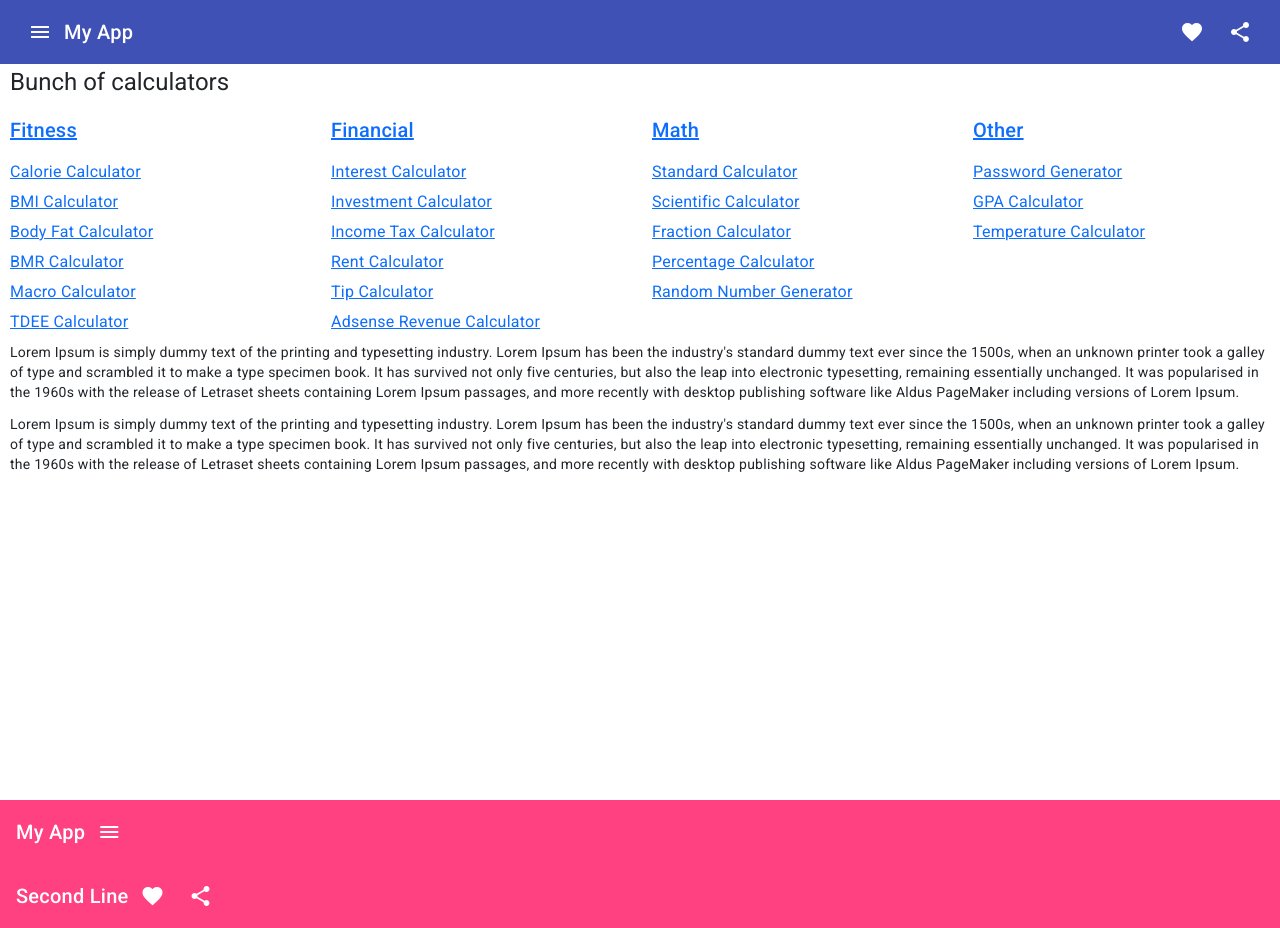
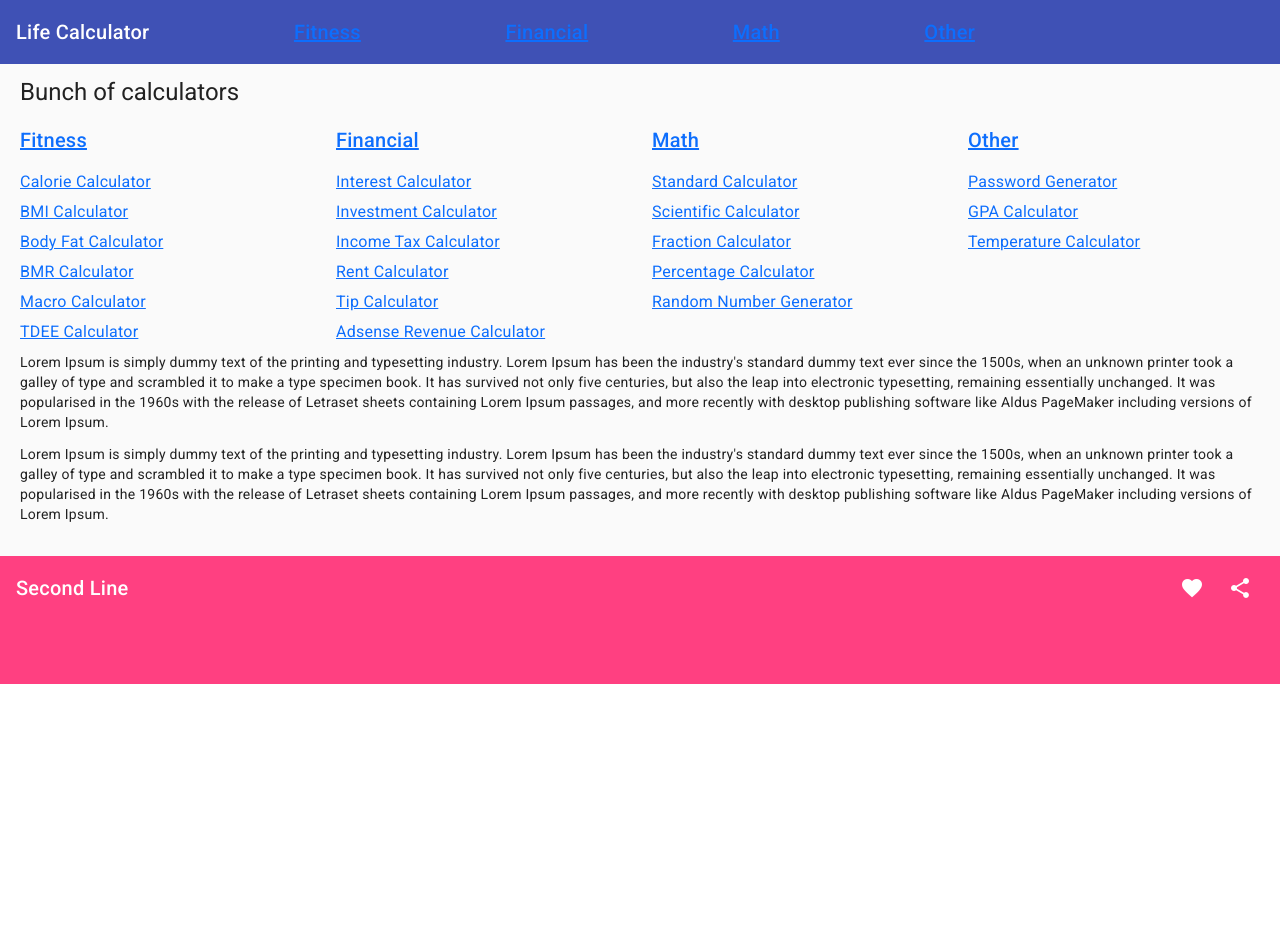
Before and after one commit to olliev12/life-calculator, an Angular app: page / in a window 1280 px wide. After the commit the page ends 800 px from the top, so only its background shows below. Built offline with nearby package versions, Linux system fonts and the light colour scheme.

Commit message:
site header footer and hom updates

```diff
--- a/src/app/app.component.html
+++ b/src/app/app.component.html
@@ -1,3 +1,23 @@
-<app-header></app-header>
-<router-outlet></router-outlet>
-<app-footer></app-footer>
+
+<mat-drawer-container class="example-container" autosize>
+  <mat-drawer #drawer class="example-sidenav" mode="over">
+    <p class="title">Life Calculator</p>
+    <hr>
+    <ul>
+      <li class="nav-list-item" *ngFor="let calculator of calculators">
+        <a
+          [href]="appGlobal.calculatorTypeRoute(calculator)"
+          [routerLink]="appGlobal.calculatorTypeRoute(calculator)"
+          (click)="mobileNav()"
+        >{{calculator.label}}</a>
+      </li>
+    </ul>
+  </mat-drawer>
+
+  <div class="example-sidenav-content">
+    <app-header></app-header>
+    <router-outlet></router-outlet>
+    <app-footer></app-footer>
+  </div>
+
+</mat-drawer-container>
--- a/src/app/app.component.scss
+++ b/src/app/app.component.scss
@@ -0,0 +1,22 @@
+.title {
+  font-size: 24px;
+  padding: 20px;
+  margin-bottom: 0px;
+  margin-top: 10px;
+}
+
+.nav-list-item {
+  font-size: large;
+  margin: 25px 25px 10px 0px;
+}
+
+hr {
+  margin-top: 0px;
+}
+
+ul {
+  list-style-type: none;
+}
+.example-spacer {
+  flex: 1 1 auto;
+}
--- a/src/app/app.component.ts
+++ b/src/app/app.component.ts
@@ -1,10 +1,38 @@
-import { Component } from '@angular/core';
-
+import { AfterContentInit, Component, ViewChild } from '@angular/core';
+import * as AppConfig  from './config/app-config';
+import { AppGlobal } from './services/app-global';
+import { MatDrawer } from '@angular/material/sidenav';
 @Component({
   selector: 'app-root',
   templateUrl: './app.component.html',
   styleUrls: ['./app.component.scss']
 })
-export class AppComponent {
+export class AppComponent implements AfterContentInit {
+  @ViewChild('drawer', { static: true }) public drawer!: MatDrawer;
+  readonly calculators: AppConfig.CalculatorType[] = AppConfig.calculators;
   title = 'life-calculator';
+
+  constructor(public appGlobal: AppGlobal) {
+    this.appGlobal.menuOpened.subscribe((menuIsOpened: boolean) => {
+      if (this.drawer && menuIsOpened) {
+        this.drawer.toggle();
+      }
+    });
+  }
+
+  ngAfterContentInit() {
+    this.drawer._animationEnd.subscribe((_animationEnd) => {
+      if (_animationEnd?.fromState === 'open' && _animationEnd?.toState === 'void') {
+        this.appGlobal.toggleMenu();
+      }
+    })
+  }
+
+  mobileNav() {
+    this.appGlobal.noHref();
+    this.drawer.close();
+    // this.appGlobal.toggleMenu();
+
+  }
+
 }
--- a/src/app/app.module.ts
+++ b/src/app/app.module.ts
@@ -9,6 +9,7 @@ import { FooterComponent } from './footer/footer.component';
 import { MatIconModule } from '@angular/material/icon';
 import { MatButtonModule } from '@angular/material/button';
 import { MatToolbarModule } from '@angular/material/toolbar';
+import { MatSidenavModule } from '@angular/material/sidenav'
 import { AppGlobalModule } from './services/app-global.module';
 
 @NgModule({
@@ -24,6 +25,7 @@ import { AppGlobalModule } from './services/app-global.module';
     MatIconModule,
     MatButtonModule,
     MatToolbarModule,
+    MatSidenavModule,
     AppGlobalModule.forRoot()
   ],
   providers: [],
--- a/src/app/footer/footer.component.html
+++ b/src/app/footer/footer.component.html
@@ -1,13 +1,5 @@
 <div class="footer-wrapper">
   <mat-toolbar color="accent">
-    <mat-toolbar-row>
-      <span>My App</span>
-      <span class="example-spacer"></span>
-      <button mat-icon-button class="example-icon" aria-label="Example icon-button with menu icon">
-        <mat-icon>menu</mat-icon>
-      </button>
-    </mat-toolbar-row>
-
     <mat-toolbar-row>
       <span>Second Line</span>
       <span class="example-spacer"></span>
@@ -18,5 +10,39 @@
         <mat-icon>share</mat-icon>
       </button>
     </mat-toolbar-row>
+    <mat-toolbar-row>
+      <span class="example-spacer"></span>
+        <a class="bottom-link" *ngFor="let page of pages"
+          [href]="appGlobal.calculatorTypeRoute(page)"
+          [routerLink]="appGlobal.calculatorTypeRoute(page)"
+          (click)="appGlobal.noHref()"
+        >
+          <p class="bottom-link-text">{{page.label}}</p>
+        </a>
+      <span class="example-spacer"></span>
+    </mat-toolbar-row>
   </mat-toolbar>
+
+  <!-- <mat-toolbar color="accent" *ngIf="isMobile">
+    <mat-toolbar-row>
+      <span>Second Line</span>
+      <span class="example-spacer"></span>
+      <button mat-icon-button class="example-icon favorite-icon" aria-label="Example icon-button with heart icon">
+        <mat-icon>favorite</mat-icon>
+      </button>
+      <button mat-icon-button class="example-icon" aria-label="Example icon-button with share icon">
+        <mat-icon>share</mat-icon>
+      </button>
+    </mat-toolbar-row>
+    <mat-toolbar-row>
+      <div class="example-spacer" *ngFor="let page of pages">
+        <a
+          [href]="appGlobal.calculatorTypeRoute(page)"
+          [routerLink]="appGlobal.calculatorTypeRoute(page)"
+          (click)="appGlobal.noHref()"
+          >{{page.label}}</a>
+      </div>
+    </mat-toolbar-row>
+  </mat-toolbar> -->
+
 </div>
--- a/src/app/footer/footer.component.scss
+++ b/src/app/footer/footer.component.scss
@@ -3,3 +3,26 @@
   bottom: 0px;
   width: 100%;
 }
+.example-spacer {
+  flex: 1 1 auto;
+}
+
+.bottom-link {
+  padding-left: 10px;
+  padding-right: 10px;
+  color: whitesmoke;
+  font-size: medium;
+}
+
+@media only screen and (max-width: 767px) {
+  .bottom-link {
+    font-size: small;
+  }
+}
+
+@media only screen and (min-width: 768px) {
+  .bottom-link {
+    padding-left: 30px;
+    padding-right: 30px;
+  }
+}
--- a/src/app/footer/footer.component.ts
+++ b/src/app/footer/footer.component.ts
@@ -1,4 +1,6 @@
-import { Component } from '@angular/core';
+import { Component, HostListener } from '@angular/core';
+import * as AppConfig  from '../config/app-config';
+import { AppGlobal } from '../services/app-global';
 
 @Component({
   selector: 'app-footer',
@@ -6,5 +8,23 @@ import { Component } from '@angular/core';
   styleUrls: ['./footer.component.scss']
 })
 export class FooterComponent {
+  readonly pages: AppConfig.CalculatorType[] = AppConfig.pages;
+  public menuOpen: boolean = false;
+  public isMobile: boolean = false;
 
+  constructor(public appGlobal: AppGlobal) {
+    this.isMobile = window.innerWidth < 767;
+  }
+
+
+
+  public toggleMenu() {
+    this.menuOpen = !this.menuOpen;
+    this.appGlobal.toggleMenu();
+  }
+
+  @HostListener('window:resize', ['$event'])
+  public checkMobile($event: any) {
+    this.isMobile = window.innerWidth < 767;
+  }
 }
--- a/src/app/header/header.component.html
+++ b/src/app/header/header.component.html
@@ -1,29 +1,34 @@
 <div class="header-wrapper">
   <mat-toolbar color="primary">
-    <mat-toolbar-row>
-      <button mat-icon-button class="example-icon" aria-label="Example icon-button with menu icon" (click)="toggleMenu()">
-        <mat-icon>menu</mat-icon>
-      </button>
-      <span>My App</span>
+    <mat-toolbar-row *ngIf="!isMobile">
+      <span>Life Calculator</span>
       <span class="example-spacer"></span>
-      <button mat-icon-button class="example-icon favorite-icon" aria-label="Example icon-button with heart icon">
+      <div class="example-spacer" *ngFor="let calculator of calculators">
+        <a
+          [href]="appGlobal.calculatorTypeRoute(calculator)"
+          [routerLink]="appGlobal.calculatorTypeRoute(calculator)"
+          (click)="appGlobal.noHref()"
+          >{{calculator.label}}</a>
+      </div>
+      <span class="example-spacer"></span>
+      <!-- <button mat-icon-button class="example-icon favorite-icon" aria-label="Example icon-button with heart icon">
         <mat-icon>favorite</mat-icon>
       </button>
       <button mat-icon-button class="example-icon" aria-label="Example icon-button with share icon">
         <mat-icon>share</mat-icon>
-      </button>
+      </button> -->
     </mat-toolbar-row>
 
-    <!-- <mat-toolbar-row *ngIf="menuOpen">
-      <span>Second Line</span>
-      <span class="example-spacer"></span>
-      <button mat-icon-button class="example-icon favorite-icon" aria-label="Example icon-button with heart icon">
-        <mat-icon>favorite</mat-icon>
+    <mat-toolbar-row *ngIf="isMobile">
+      <button mat-icon-button class="example-icon" aria-label="Example icon-button with menu icon" (click)="toggleMenu()">
+        <mat-icon>menu</mat-icon>
       </button>
+      <span>Life Calculator</span>
+      <!-- <span class="example-spacer"></span>
       <button mat-icon-button class="example-icon" aria-label="Example icon-button with share icon">
         <mat-icon>share</mat-icon>
-      </button>
-    </mat-toolbar-row> -->
+      </button> -->
+    </mat-toolbar-row>
 
   </mat-toolbar>
 </div>
--- a/src/app/header/header.component.ts
+++ b/src/app/header/header.component.ts
@@ -1,5 +1,6 @@
-import { Component } from '@angular/core';
+import { Component, HostListener } from '@angular/core';
 import { AppGlobal } from '../services/app-global';
+import * as AppConfig  from '../config/app-config';
 
 @Component({
   selector: 'app-header',
@@ -7,15 +8,23 @@ import { AppGlobal } from '../services/app-global';
   styleUrls: ['./header.component.scss']
 })
 export class HeaderComponent {
+  readonly calculators: AppConfig.CalculatorType[] = AppConfig.calculators;
+  public menuOpen: boolean = false;
+  public isMobile: boolean = false;
 
-  public menuOpen: boolean = false;
+  constructor(public appGlobal: AppGlobal) {
+    this.isMobile = window.innerWidth < 767;
+  }
 
-  constructor(private appGlobal: AppGlobal) {
 
-  }
 
   public toggleMenu() {
     this.menuOpen = !this.menuOpen;
     this.appGlobal.toggleMenu();
   }
+
+  @HostListener('window:resize', ['$event'])
+  public checkMobile($event: any) {
+    this.isMobile = window.innerWidth < 767;
+  }
 }
--- a/src/app/home/home.component.html
+++ b/src/app/home/home.component.html
@@ -7,7 +7,7 @@
   </div>
 
   <div class="wrapper form-group">
-    <div class="row d-flex justify-content-center">
+    <div class="row">
       <div class="col-md-3 " *ngFor="let category of categories">
         <a [href]="appGlobal.calculatorTypeRoute(category)" [routerLink]="appGlobal.calculatorTypeRoute(category)" (click)="appGlobal.noHref()"><h2>{{category.label}}</h2></a>
         <ul class="no-bullets">
--- a/src/styles.scss
+++ b/src/styles.scss
@@ -4,16 +4,11 @@ html, body { height: 100%; }
 body { margin: 0; font-family: Roboto, "Helvetica Neue", sans-serif; }
 
 .body-wrapper {
-  padding: 10px;
-  min-height: -webkit-fill-available;
+  padding: 20px;
+  min-height: 100%;
+  margin-top: 56px;
 }
 
-.menu-closed {
-  margin-top: 56px;
-}
-.menu-opened {
-  margin-top: 112px;
-}
 
 ul.no-bullets {
   list-style-type: none;
```
